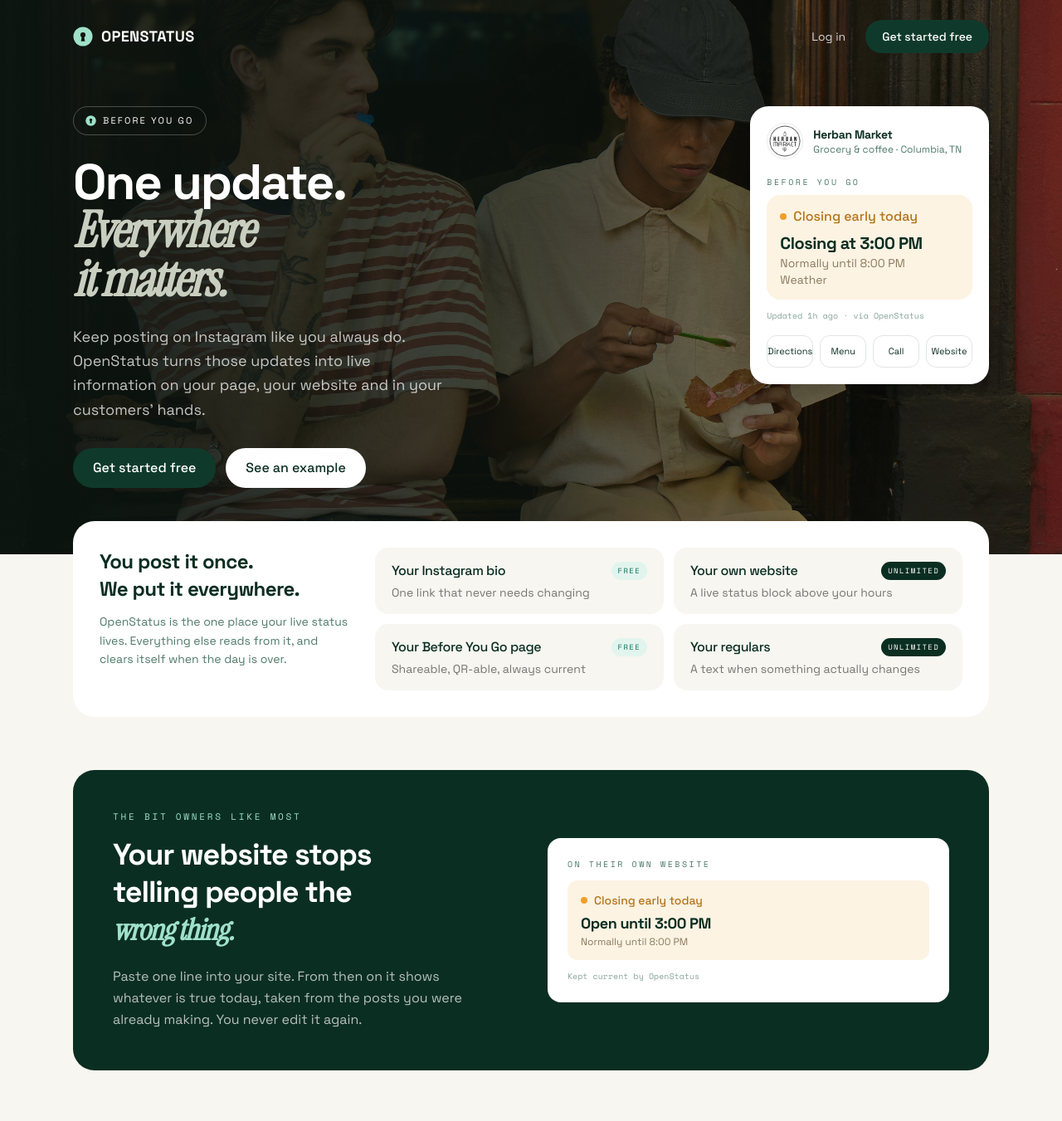
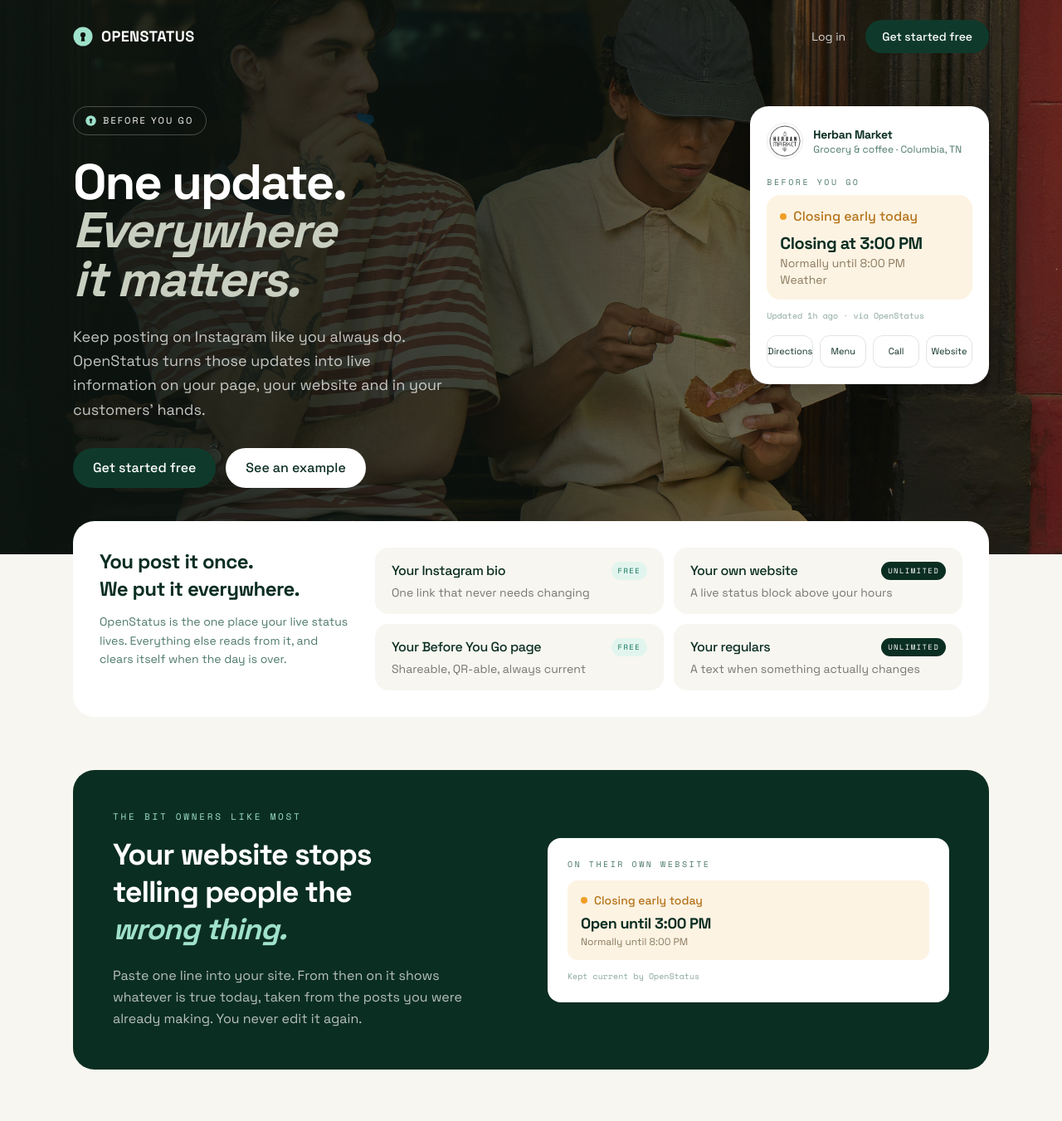
Before and after one commit to emmawest302-sketch/openstatus-web, a Next.js app: page / in a window 1280 px wide. Shown: the top 1351 px of the page at 83% size. Built offline with nearby package versions, Linux system fonts and the light colour scheme.

Commit message:
Use italic Space Grotesk instead of serif

```diff
--- a/src/app/page.tsx
+++ b/src/app/page.tsx
@@ -112,7 +112,7 @@
               <br />
               <span
                 className="text-[#C9CFC0]"
-                style={{ fontFamily: 'var(--font-serif)', fontStyle: 'italic' }}
+                style={{ fontStyle: 'italic' }}
               >
                 Everywhere
                 <br />
@@ -257,10 +257,7 @@
                 <br />
                 <span
                   className="text-[#9FE1CB]"
-                  style={{
-                    fontFamily: 'var(--font-serif)',
-                    fontStyle: 'italic',
-                  }}
+                  style={{ fontStyle: 'italic' }}
                 >
                   wrong thing.
                 </span>
```
